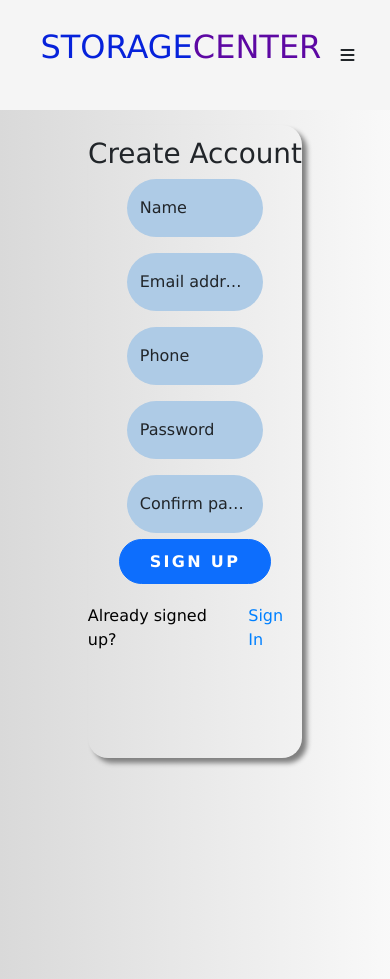
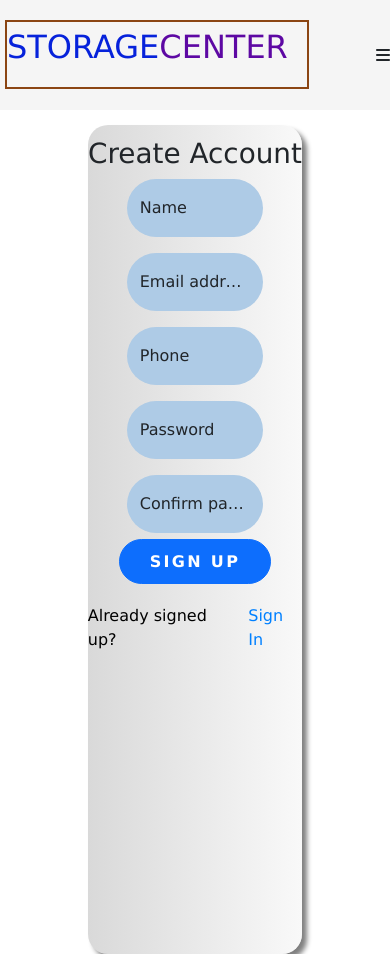
Before and after one commit to gitahievans/prodev-frontend-backup, a React (Create React App) app: page /signup in a window 390 px wide. After the commit the page ends 954 px from the top, so only its background shows below. Built offline with nearby package versions, Linux system fonts and the light colour scheme.

Commit message:
changes to nav

```diff
--- a/src/components/Navbar.css
+++ b/src/components/Navbar.css
@@ -101,6 +101,13 @@
 }
 
 @media (max-width: 900px) {
+  .navbar{
+    display: flex;
+    justify-content: space-between;
+  }
+  .logo{
+    border: 2px solid saddlebrown;
+  }
   .nav-items{
     display: none;
     flex-direction: column;
--- a/src/components/signup.css
+++ b/src/components/signup.css
@@ -1,10 +1,9 @@
 .signup-container {
-    background: linear-gradient(90deg, rgba(0, 0, 0, 0.14889705882352944) 0%, rgba(245, 245, 245, 0.6446953781512605) 99%);
-    ;
+    background-color: white;
     display: flex;
     /* align-items: center; */
     justify-content: center;
-    height: 103vh;
+    height: 100vh;
 
 }
 
@@ -14,9 +13,10 @@
 }
 
 .signup-form {
+    background: linear-gradient(90deg, rgba(0, 0, 0, 0.14889705882352944) 0%, rgba(245, 245, 245, 0.6446953781512605) 99%);
+    ;
     border-radius: 20px;
     width: 55vw;
-    height: 75vh;
     display: flex;
     flex-direction: column;
     align-items: center;
```
